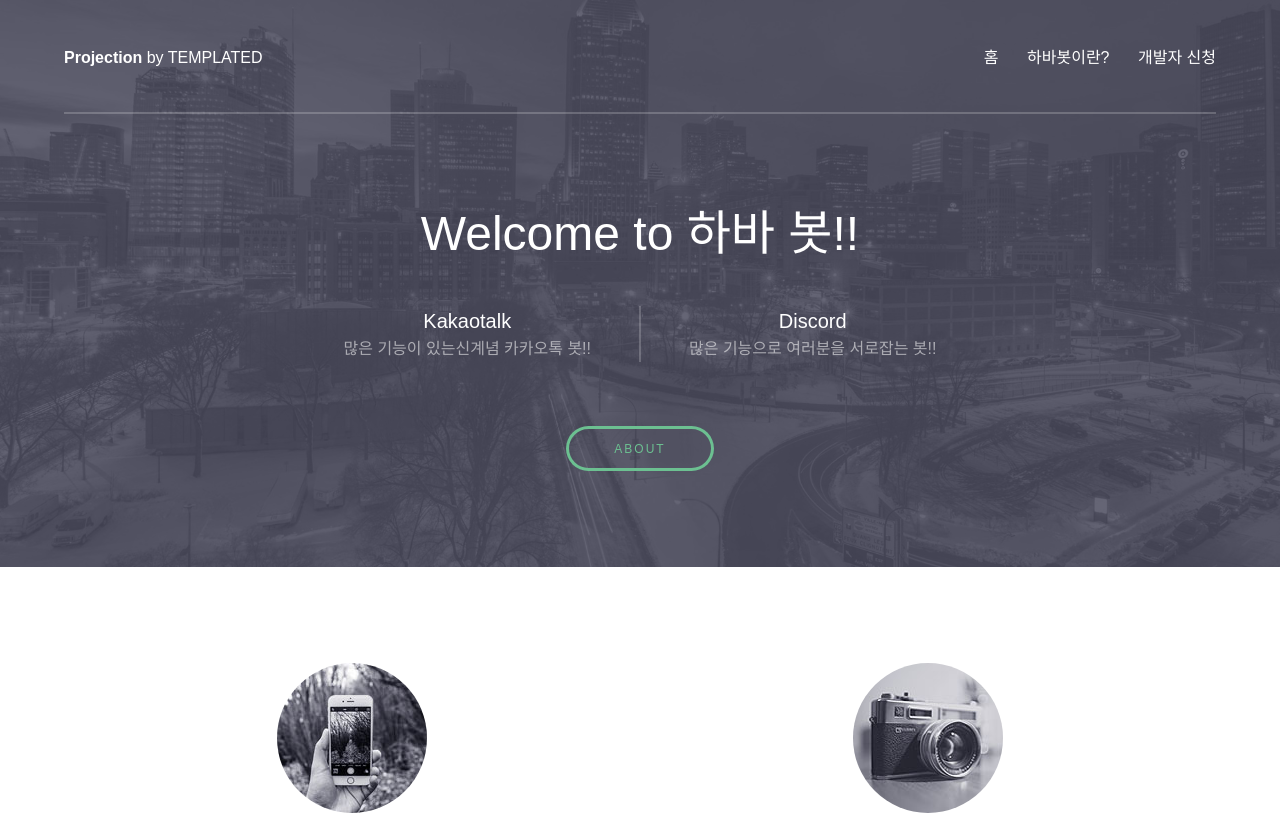
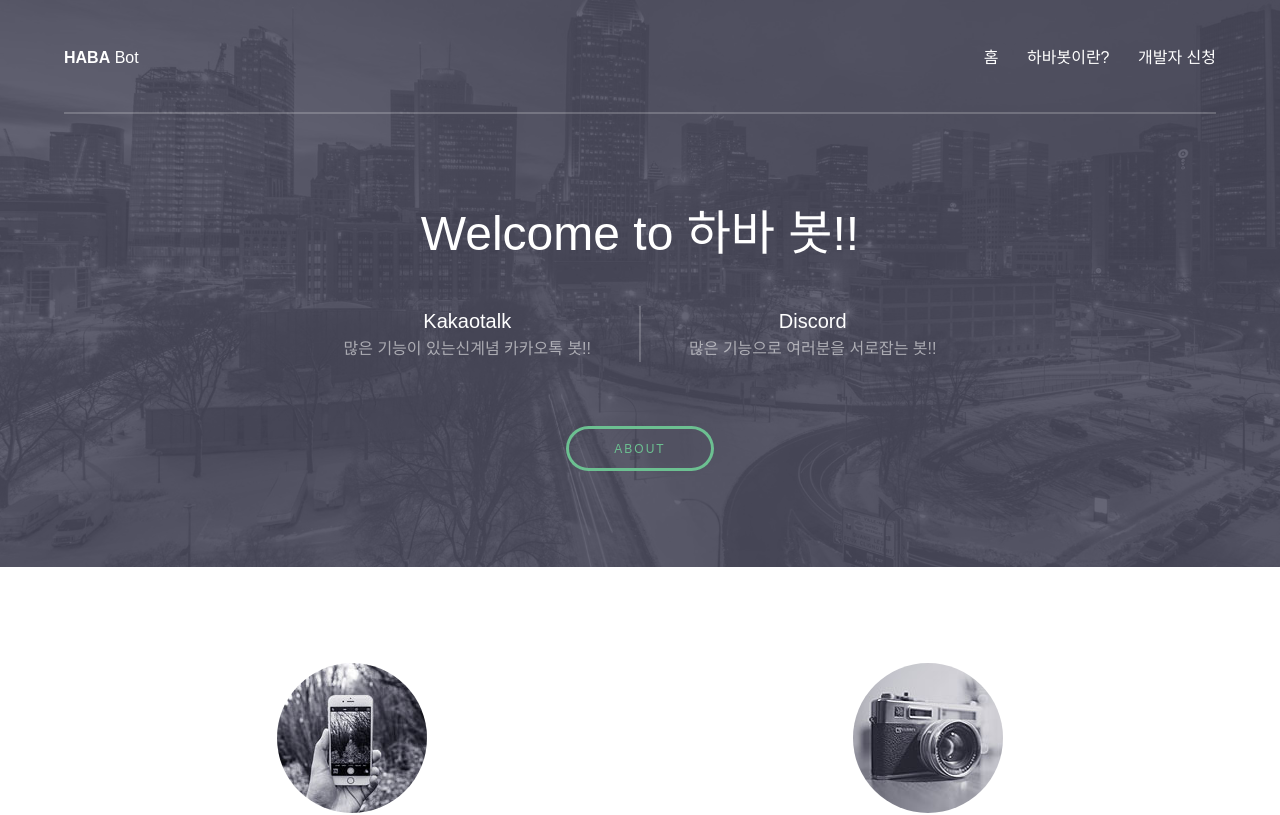
Before and after one commit to hababot/hababot, a plain HTML site: page index.html in a window 1280 px wide. Shown: the top 815 px of the page. Drawn offline with Linux system fonts and the light colour scheme; some icons are missing; a web font is replaced by a local one.

Commit message:
Update index.html

```diff
--- a/index.html
+++ b/index.html
@@ -52,7 +52,7 @@ function sendmail(){
 		<!-- Header -->
 			<header id="header">
 				<div class="inner">
-					<a href="index.html" class="logo"><strong>Projection</strong> by TEMPLATED</a>
+					<a href="index.html" class="logo"><strong>HABA</strong> Bot</a>
 					<nav id="nav">
 						<a href="#">홈</a>
 						<a href="#three">하바봇이란?</a>
```
